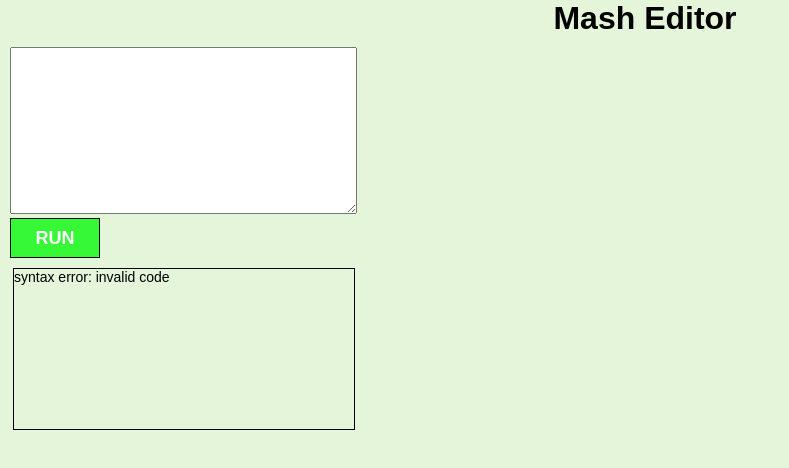
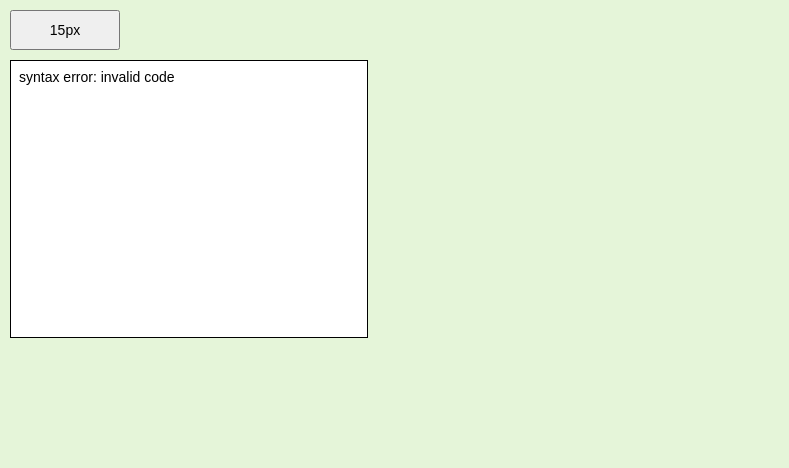
Before and after one commit to Iman51720027/MashEditor, a plain HTML site: page index.html in a window 1280 px wide. Both pictures are taken after a click on the button "RUN". Shown: the whole page, without its empty margins (0-789 px from the left). Drawn offline with Linux system fonts and the light colour scheme.

Commit message:
Add files via upload

```diff
--- a/index.html
+++ b/index.html
@@ -7,10 +7,10 @@
   <title>Mash Editor</title>
 </head>
 <body>
-  <h1>Mash Editor</h1>
+  <button id="ftinpx-fn-sz">15px</button>
   <textarea id="textBox" autocapitalize="off"></textarea><br>
-  <button id="runBtn">run</button><br>
-  <div id="outputBox"></div><br>
+  <button id="runBtn">run</button>
+  <div id="outputBox"></div>
   <script src="htmlparser.js"></script>
   <script src="script.js"></script>
 </body>
--- a/script.js
+++ b/script.js
@@ -6,6 +6,9 @@ var runBtn = document.getElementById("runBtn");
 var outputBox = document.getElementById("outputBox");
 // run btn event
 runBtn.addEventListener('click', function() {
+  textEditor.style.display = "none";
+  runBtn.style.display = "none";
+  outputBox.style.display = "block";
   // code var
   var code = textEditor.value;
   var code1 = code.split('\n')
@@ -23,3 +26,10 @@ runBtn.addEventListener('click', function() {
   }
   }
 })
+
+// 15px font size btn
+
+var ftinpxFnSz = document.getElementById("ftinpx-fn-sz");
+ftinpxFnSz.addEventListener('click', function(){
+  textEditor.style.fontSize = "15px";
+})
--- a/style.scss
+++ b/style.scss
@@ -21,17 +21,14 @@ $fnt-wdth: bold;
 $center-txt: center;
 /* scroll value var */
 $scrl: scroll;
-/* heading */
-h1 {
-  text-align: $center-txt;
-  margin-left: 10px;
-}
+/* nunu value */
+$nn: none;
 /* text box */
 #textBox {
   margin-top: $margin-tenpx;
   margin-left: $margin-tenpx;
   width: 340px;
-  height: 160px;
+  height: 260px;
   font-size: $ed-fntsize;
   padding-left: 5px;
   padding-top: 5px;
@@ -57,11 +54,22 @@ $btn-color: white;
 /* output box */
 #outputBox {
   width: 340px;
-  height: 160px;
+  height: 260px;
+  padding: 8px;
   border: 1px solid black;
-  margin-left: 13px;
-  margin-top: $margin-tenpx;
+  margin-left: $margin-tenpx;
   font-size: 14px;
   overflow: $scrl;
   white-space: pre-line;
+  display: $nn;
+  background-color: $btn-color;
 }
+
+/* 15px fnt size */
+
+#ftinpx-fn-sz {
+  width: 110px;
+  height: 40px;
+  margin: $margin-tenpx;
+  font-size: $ed-fntsize;
+}
```
Also changed, not shown: style.css.
